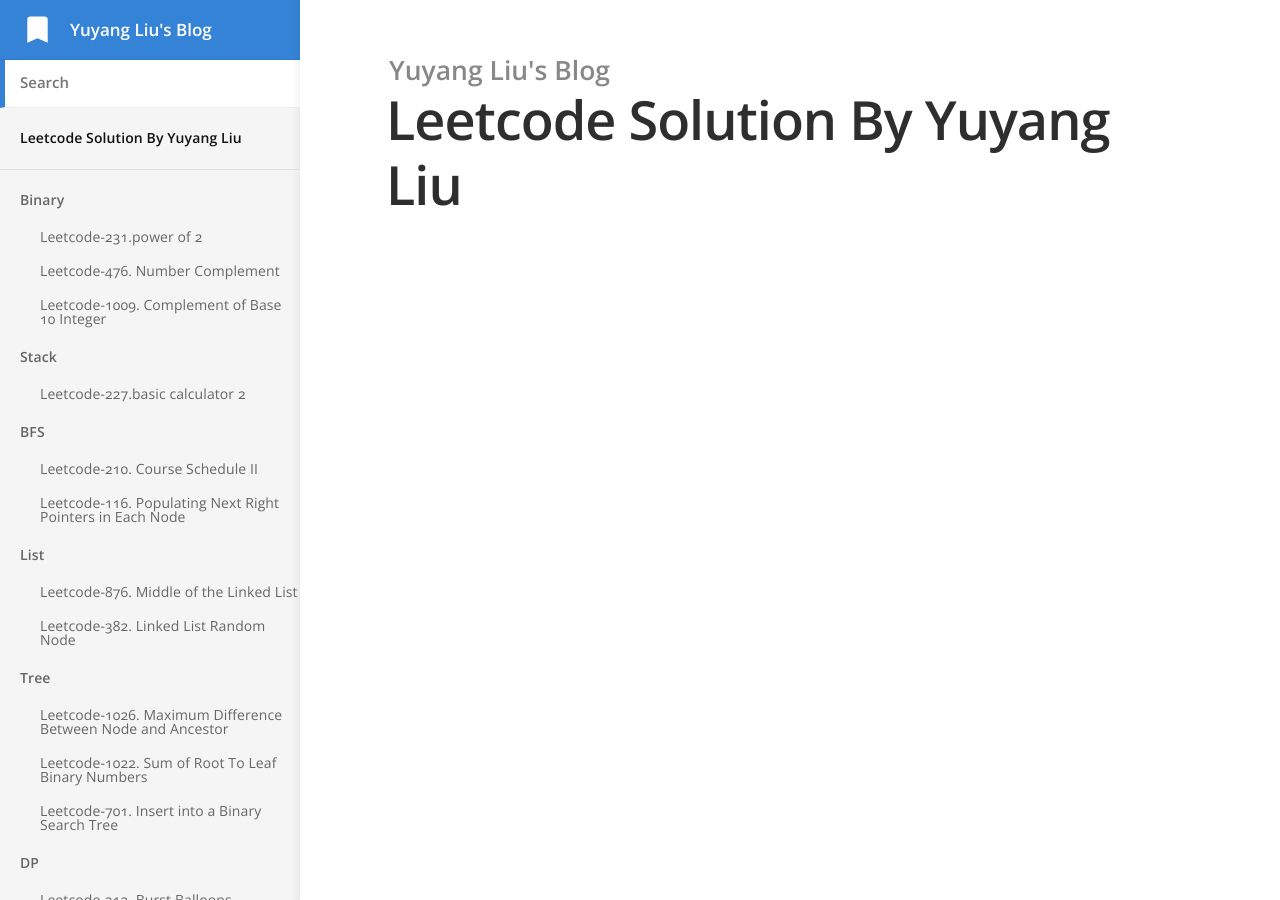
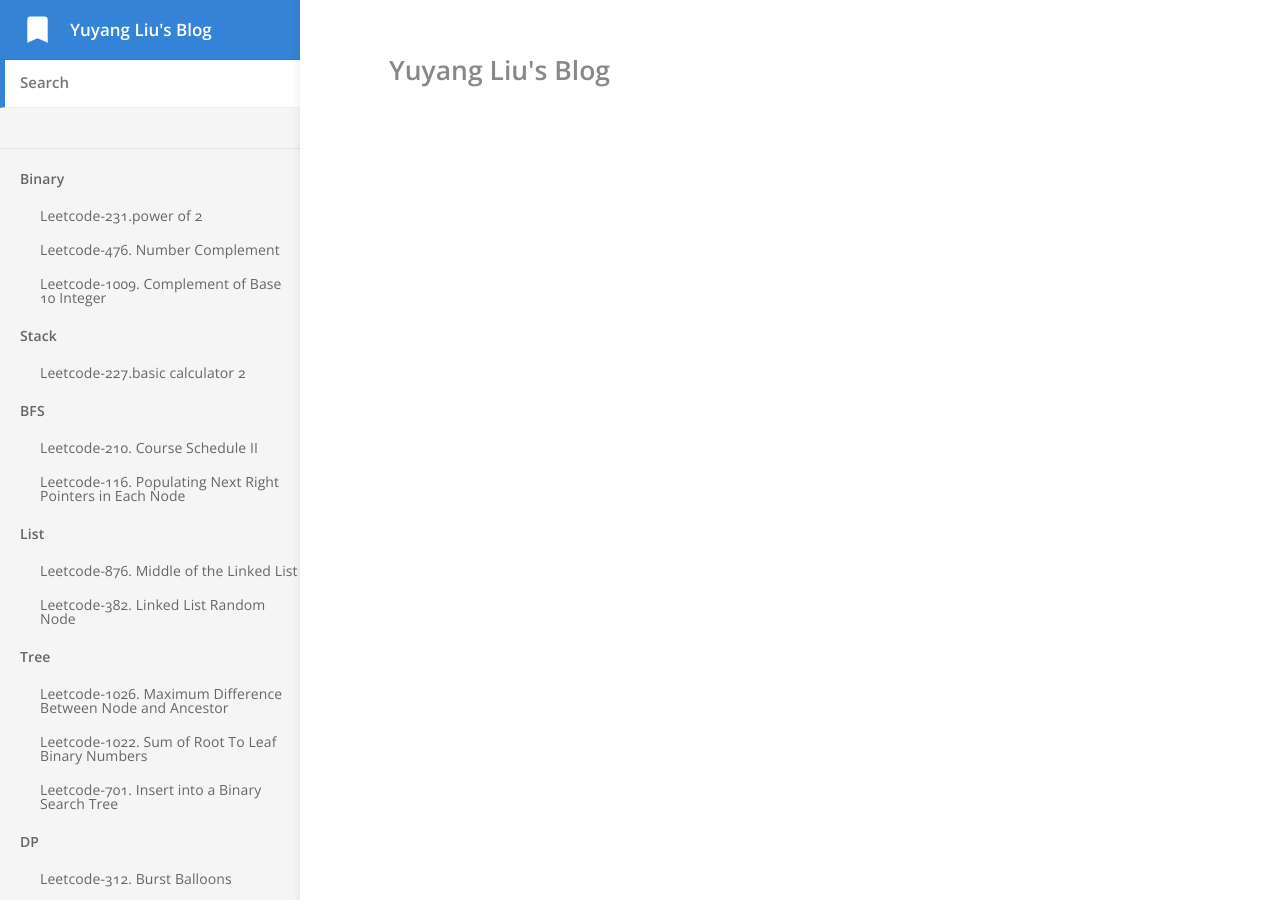
Before and after one commit to Nightingalelyy/nightingalelyy.github.io, a Jekyll site: the page built from index.md, in a window 1280 px wide and 900 px high. Built offline with Jekyll 4.4.1, drawn with Linux system fonts in a browser that asks for light colours.

Commit message:
Update index.md

```diff
--- a/index.md
+++ b/index.md
@@ -1,3 +1,3 @@
 ---
-title: Leetcode Solution By Yuyang Liu
+title:
 ---
```
